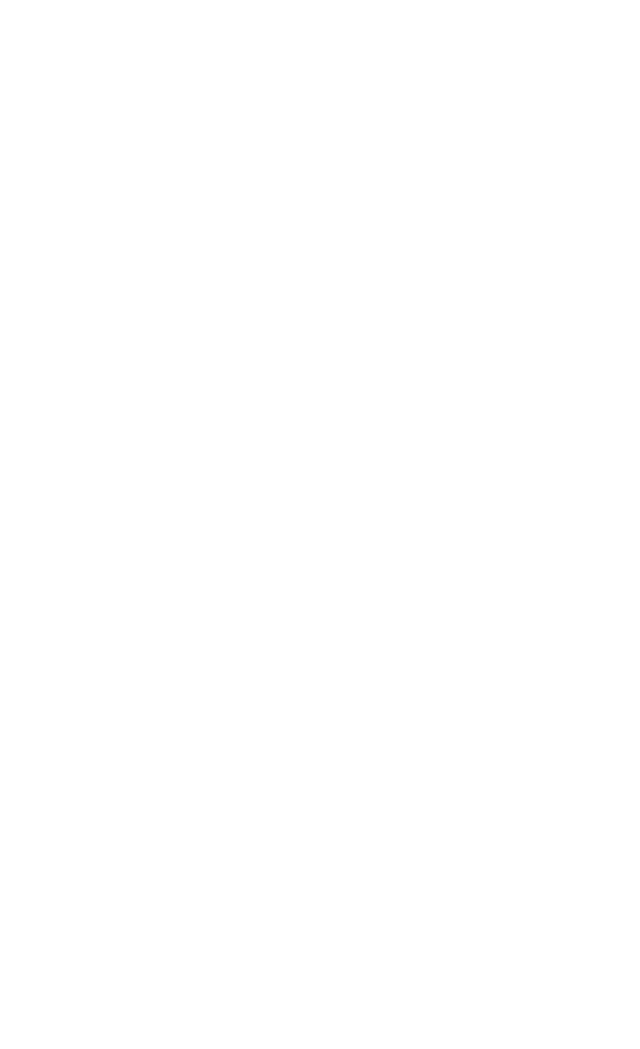
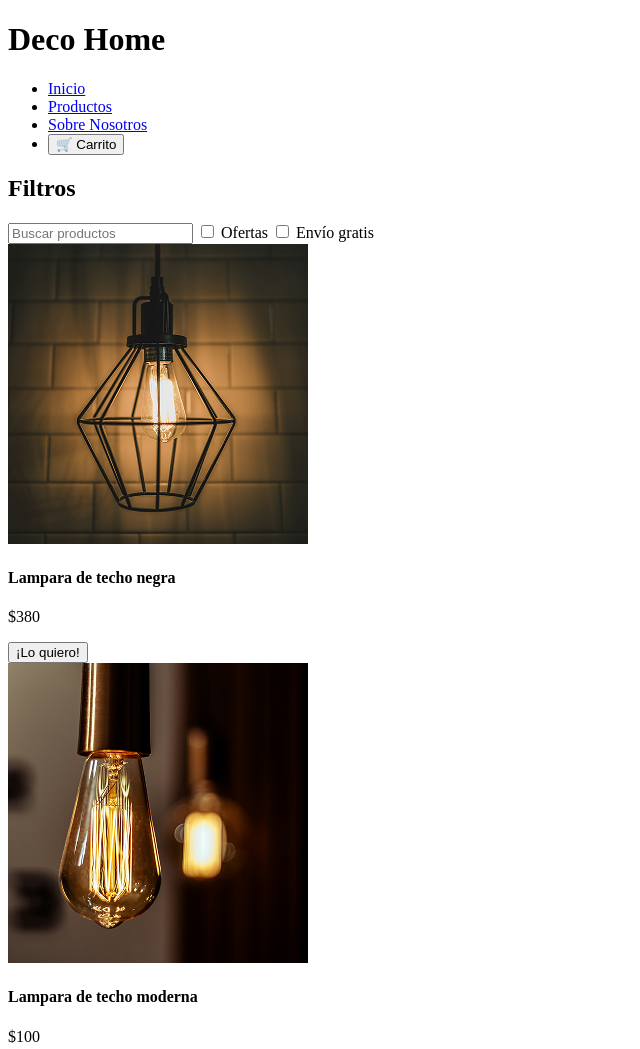
Before and after one commit to angelesmagalilateana/carrito-app-web, a plain HTML site: page index.html in a window 1280 px wide. Shown: the top 1049 px of the page, without its empty margins (0-640 px from the left). Before the commit the page ends 800 px from the top, so only its background shows below. Drawn offline with Linux system fonts and the light colour scheme.

Commit message:
Actualicé el index.html

```diff
--- a/index.html
+++ b/index.html
@@ -6,6 +6,59 @@
     <title>Carrito de Compras</title>
 </head>
 <body>
+    <header>
+        <h1>Deco Home</h1>
+        <nav>
+            <ul>
+                <li><a href="#">Inicio</a></li>
+                <li><a href="#">Productos</a></li>
+                <li><a href="#">Sobre Nosotros</a></li>
+                <li>
+                    <button id="cart-button">🛒 Carrito</button>
+                </li>
+            </ul>
+        </nav>
+    </header>
 
+    <div class="container">
+        <aside>
+            <h2>Filtros</h2>
+            <input type="text" placeholder="Buscar productos">
+            <label><input type="checkbox"> Ofertas</label>
+            <label><input type="checkbox"> Envío gratis</label>
+        </aside>
+
+        <main>
+            <section class="product-grid">
+                <article class="product-card">
+                    <img src="./img/lampara-techo.png" alt="Lampara de techo negra">
+                    <h4>Lampara de techo negra</h4>
+                    <p>$380</p>
+                    <button>¡Lo quiero!</button>
+                </article>
+                <article class="product-card">
+                    <img src="./img/lampara-techo-2.png" alt="Lampara de techo moderna">
+                    <h4>Lampara de techo moderna</h4>
+                    <p>$100</p>
+                    <button>¡Lo quiero!</button>
+                </article>
+                <article class="product-card">
+                    <img src="./img/vela-jazmin.png" alt="Nombre del producto">
+                    <h4>Vela aroma Jazmin</h4>
+                    <p>$100</p>
+                    <button>¡Lo quiero!</button>
+                </article>
+            </section>
+        </main>
+    </div>
+    <footer>
+        <p><a href="#">🔄 Devolver compra</a></p>
+        <div class="social-links">
+            <a href="#">📘 Facebook</a> |
+            <a href="#">📸 Instagram</a> |
+            <a href="#">🐦 Twitter</a>
+        </div>
+        <p>&copy; 2025 Deco Home - Todos los derechos reservados</p>
+    </footer>
 </body>
 </html>
```
Also changed, not shown: img/Rectangle 41.png (added), img/lampara-blanca.png (added), img/lampara-techo-2.png (added), img/lampara-techo.png (added), img/vela-jazmin.png (added).
